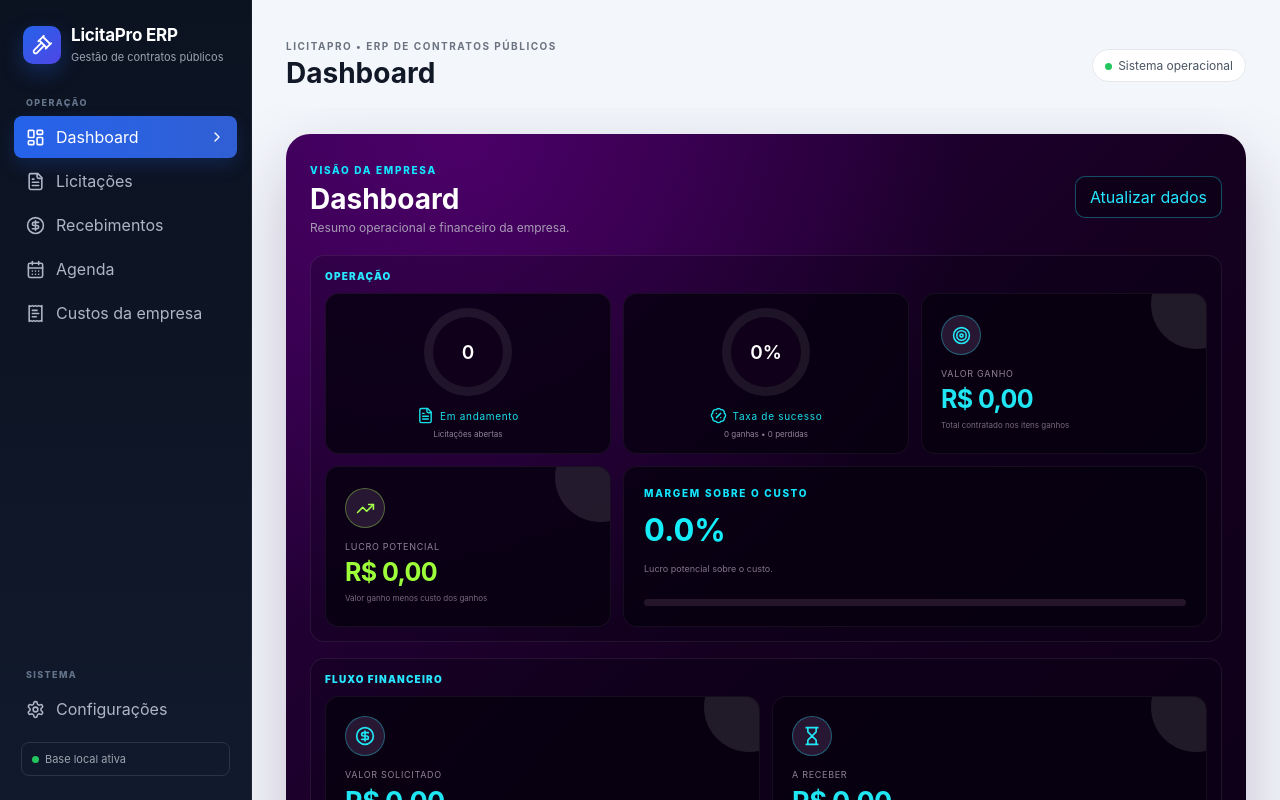
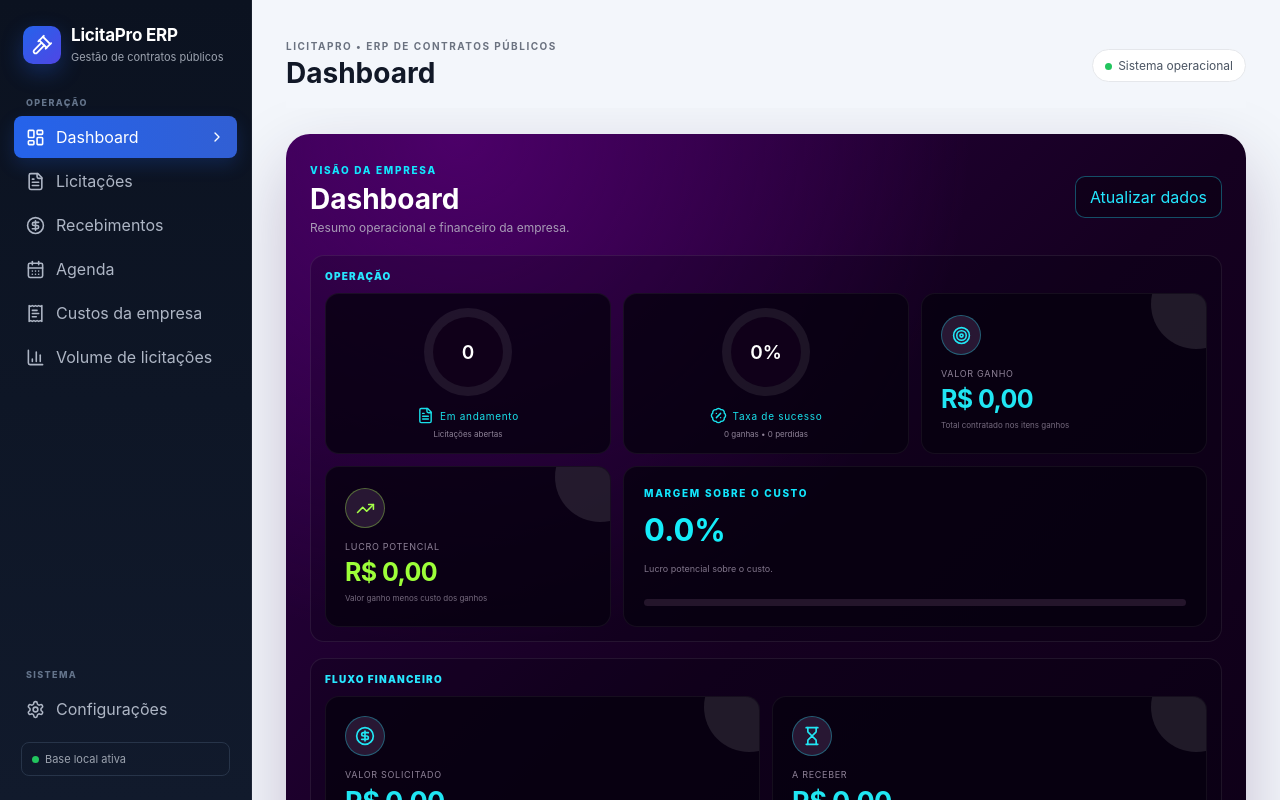
Before and after one commit to gabriudes1996-code/sistema-licitacoes, a Next.js app: page / in a window 1280 px wide. Shown: the top 800 px of the page. Built offline with nearby package versions, Linux system fonts and the light colour scheme.

Commit message:
Adiciona volume de licitacoes ao menu lateral

```diff
--- a/app/page.tsx
+++ b/app/page.tsx
@@ -1,12 +1,13 @@
 "use client";
 
 import { useState } from "react";
-import { CalendarDays, ChevronRight, FileText, Gavel, LayoutDashboard, Menu, Settings, X, CircleDollarSign, ReceiptText } from "lucide-react";
+import { BarChart3, CalendarDays, ChevronRight, FileText, Gavel, LayoutDashboard, Menu, Settings, X, CircleDollarSign, ReceiptText } from "lucide-react";
 import Dashboard from "./components/Dashboard";
 import Licitacoes from "./components/Licitacoes";
 import Recebimentos from "./components/Recebimentos";
 import Agenda from "./components/Agenda";
 import CustosEmpresa from "./components/CustosEmpresa";
+import VolumeLicitacoes from "./components/VolumeLicitacoes";
 
 const menu = [
   { label: "Dashboard", icon: LayoutDashboard },
@@ -14,6 +15,7 @@
   { label: "Recebimentos", icon: CircleDollarSign },
   { label: "Agenda", icon: CalendarDays },
   { label: "Custos da empresa", icon: ReceiptText },
+  { label: "Volume de licitações", icon: BarChart3 },
 ];
 
 export default function Home() {
@@ -27,6 +29,7 @@
       case "Recebimentos": return <Recebimentos />;
       case "Agenda": return <Agenda />;
       case "Custos da empresa": return <CustosEmpresa />;
+      case "Volume de licitações": return <VolumeLicitacoes />;
       default: return <Dashboard />;
     }
   };
```
